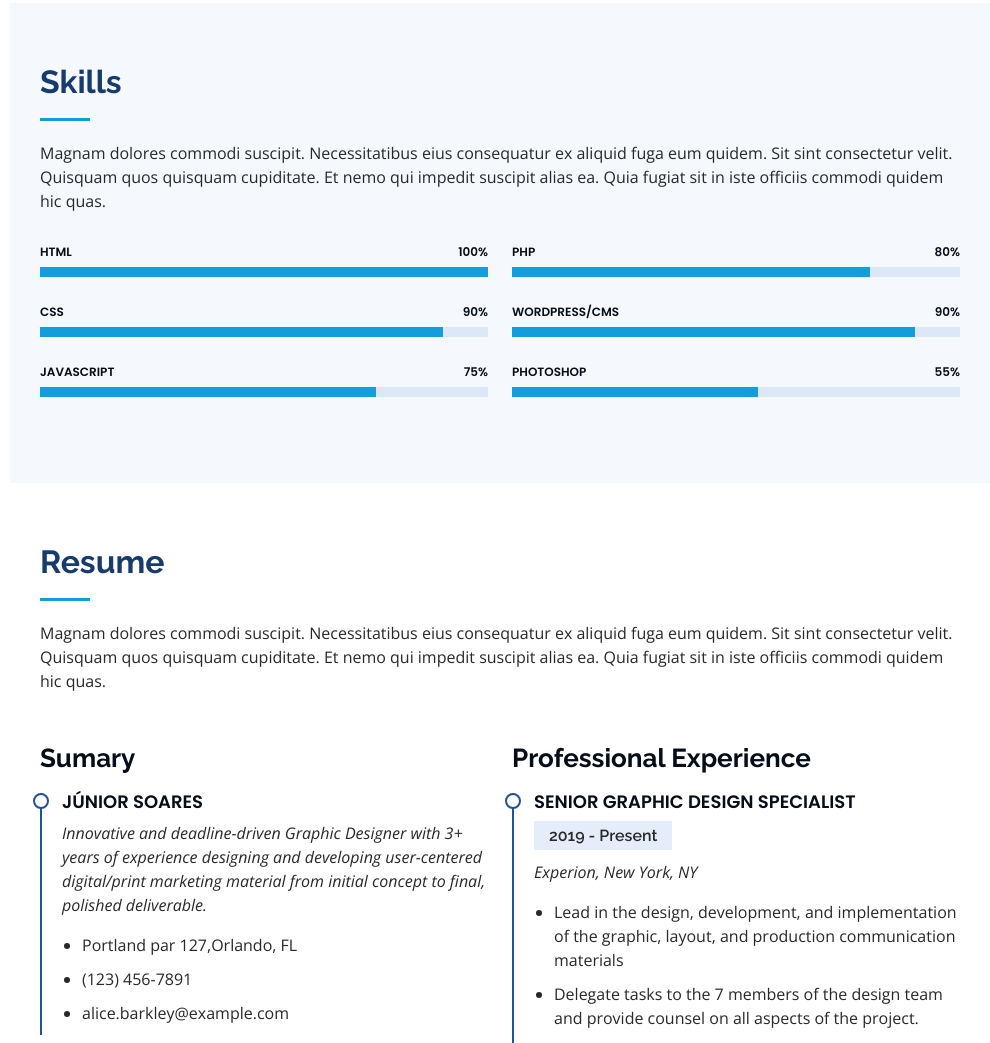
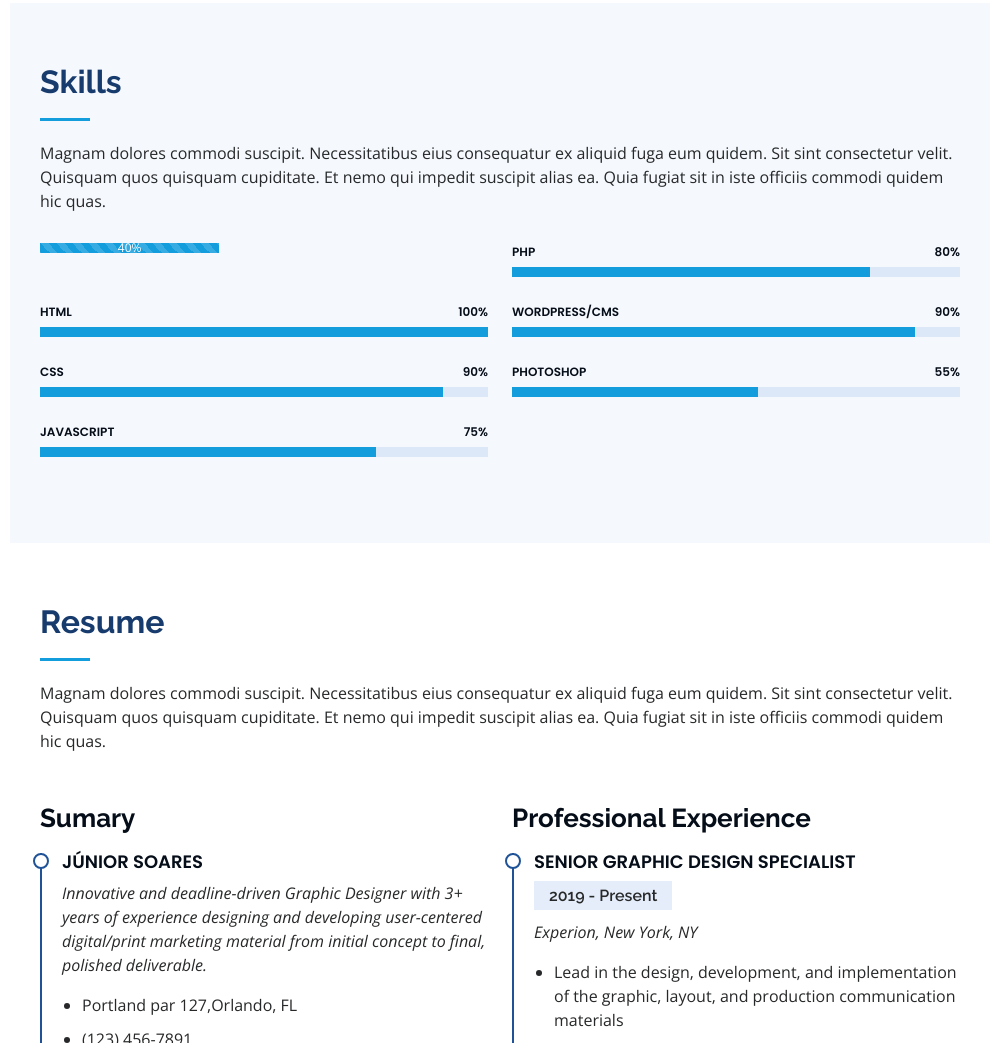
Before and after one commit to juniorsoares2512/portifolio, a plain HTML site: page index.html in a window 1280 px wide. Shown: the part 1497-2540 px from the top of the page, without its empty margins (290-1280 px from the left). Drawn offline with nearby package versions, Linux system fonts and the light colour scheme.

Commit message:
Update index progress.html

```diff
--- a/index.html
+++ b/index.html
@@ -186,6 +186,12 @@
         <div class="row skills-content">
 
           <div class="col-lg-6" data-aos="fade-up">
+            <div class="progress">
+  <div class="progress-bar progress-bar-striped active" role="progressbar"
+  aria-valuenow="40" aria-valuemin="0" aria-valuemax="100" style="width:40%">
+    40%
+  </div>
+</div>
 
             <div class="progress">
               <span class="skill">HTML <i class="val">100%</i></span>
```
